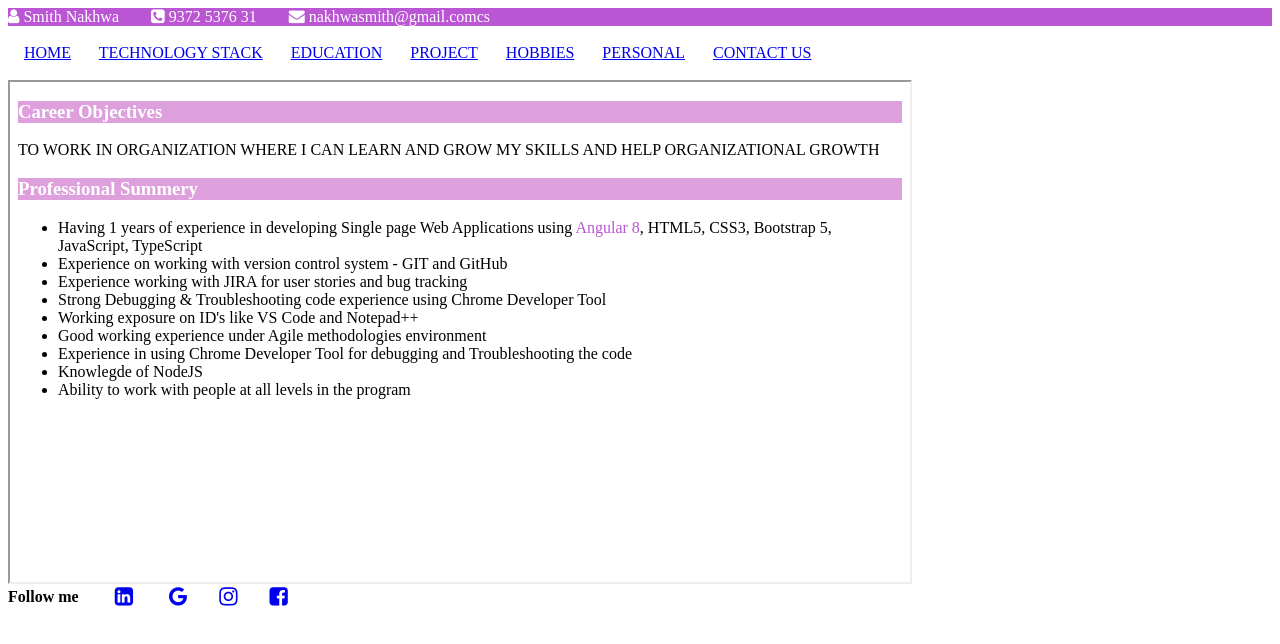
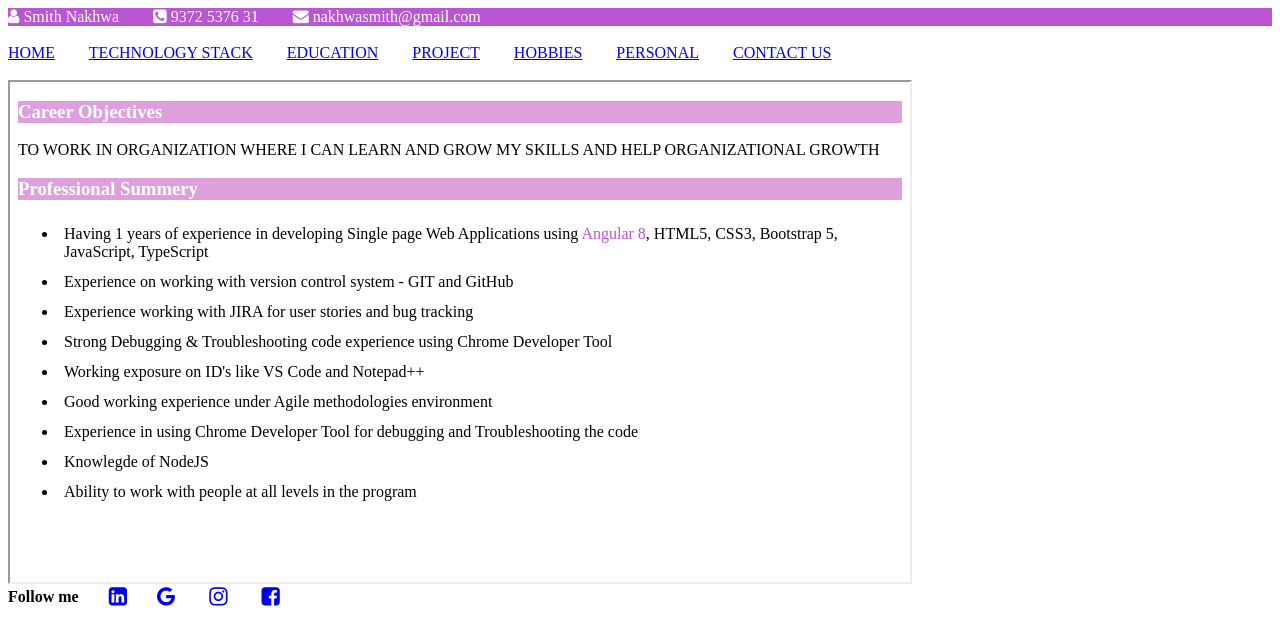
Before and after one commit to smithnakhwa/Myprofile, a plain HTML site: page index.html in a window 1280 px wide. Drawn offline with Linux system fonts and the light colour scheme.

Commit message:
removed spaces and br
removed spaces and br

```diff
--- a/home.html
+++ b/home.html
@@ -10,6 +10,9 @@
             span{
                 color:mediumorchid;
 
+            }
+            li{
+                padding: 6px;
             }
         </style>
     </head>
--- a/index.html
+++ b/index.html
@@ -5,29 +5,39 @@
     <title>Index</title>
     <link rel="stylesheet" href="https://cdnjs.cloudflare.com/ajax/libs/font-awesome/4.7.0/css/font-awesome.min.css">
     <style>
-        header{
+        header {
             color: white;
             background-color: mediumorchid;
+        }
+
+        span,
+        a {
+            margin-right: 30px;
+        }
+
+        #smith {
+            margin-left: 30px;
         }
     </style>
 </head>
 
 <body>
     <header>
+        <span> <i class="fa fa-user" aria-hidden="true"></i> Smith Nakhwa</span>
+        <span> <i class="fa fa-phone-square" aria-hidden="true"></i>
+            9372 5376 31</span>
+        <span> <i class="fa fa-envelope" aria-hidden="true"></i>
+            nakhwasmith@gmail.com</span>
 
-        <i class="fa fa-user" aria-hidden="true"></i> Smith Nakhwa&nbsp;&nbsp;&nbsp;&nbsp;&nbsp;&nbsp;&nbsp;&nbsp;<i
-            class="fa fa-phone-square" aria-hidden="true"></i>
-        9372 5376 31&nbsp;&nbsp;&nbsp;&nbsp;&nbsp;&nbsp;&nbsp;&nbsp;<i class="fa fa-envelope" aria-hidden="true"></i>
-        nakhwasmith@gmail.comcs
     </header>
     <br>
     <nav>
-    &nbsp;&nbsp;&nbsp;&nbsp;<a href="home.html" target="Myframe">HOME</a>&nbsp;&nbsp;&nbsp;&nbsp;&nbsp;&nbsp;
-    <a href="techStack.html" target="Myframe">TECHNOLOGY STACK</a>&nbsp;&nbsp;&nbsp;&nbsp;&nbsp;&nbsp;
-    <a href="education.html" target="Myframe">EDUCATION</a>&nbsp;&nbsp;&nbsp;&nbsp;&nbsp;&nbsp;
-    <a href="projectDetails.html" target="Myframe">PROJECT</a>&nbsp;&nbsp;&nbsp;&nbsp;&nbsp;&nbsp;
-    <a href="hobbies.html" target="Myframe">HOBBIES</a>&nbsp;&nbsp;&nbsp;&nbsp;&nbsp;&nbsp;
-    <a href="personal.html" target="Myframe">PERSONAL</a>&nbsp;&nbsp;&nbsp;&nbsp;&nbsp;&nbsp;
+        <a href="home.html" target="Myframe">HOME</a>
+        <a href="techStack.html" target="Myframe">TECHNOLOGY STACK</a>
+        <a href="education.html" target="Myframe">EDUCATION</a>
+        <a href="projectDetails.html" target="Myframe">PROJECT</a>
+        <a href="hobbies.html" target="Myframe">HOBBIES</a>
+        <a href="personal.html" target="Myframe">PERSONAL</a>
         <a href="contactUs.html" target="Myframe">CONTACT US</a>
 
     </nav>
@@ -35,13 +45,11 @@
     <iframe width="900px" height="500px" name="Myframe" src="home.html"></iframe>
 
     <footer>
-    <b>Follow me</b>&nbsp;&nbsp;&nbsp;&nbsp;&nbsp;&nbsp;&nbsp;&nbsp;&nbsp;<a href="https://business.linkedin.com/"><i
-            class="fa fa-linkedin-square fa-lg"
-            aria-hidden="true"></i></a>&nbsp;&nbsp;&nbsp;&nbsp;&nbsp;&nbsp;&nbsp;&nbsp;&nbsp;<a
-        href="https://www.google.com/"><i class="fa fa-google fa-lg" aria-hidden="true"></i></a>
-    &nbsp;&nbsp;&nbsp;&nbsp;&nbsp;&nbsp;&nbsp;<a href="https://www.instagram.com/"><i class="fa fa-instagram fa-lg"
-            aria-hidden="true"></i></a> &nbsp;&nbsp;&nbsp;&nbsp;&nbsp;&nbsp;&nbsp;<a href="https://www.facebook.com/"><i
-            class="fa fa-facebook-square fa-lg" aria-hidden="true"></i></a>
+        <b>Follow me</b><a href="https://business.linkedin.com/" id="smith"><i class="fa fa-linkedin-square fa-lg"
+                aria-hidden="true"></i></a><a href="https://www.google.com/"><i class="fa fa-google fa-lg"
+                aria-hidden="true"></i></a>
+        <a href="https://www.instagram.com/"><i class="fa fa-instagram fa-lg" aria-hidden="true"></i></a> <a
+            href="https://www.facebook.com/"><i class="fa fa-facebook-square fa-lg" aria-hidden="true"></i></a>
     </footer>
 
 
```
Also changed, not shown: education.html (+6 -0 lines), hobbies.html (+5 -0 lines), internalCSS.html (+12 -3 lines), personal.html (+49 -13 lines), techStack.html (+3 -0 lines). Lines whose indentation alone changed are shown as unchanged.
